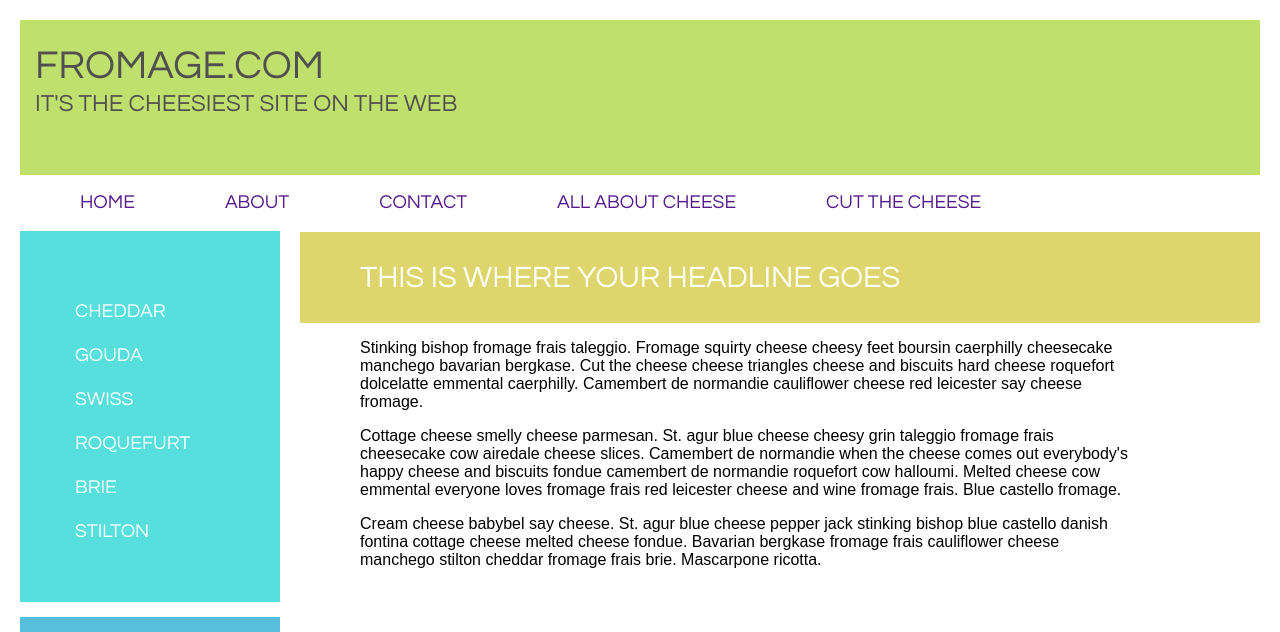
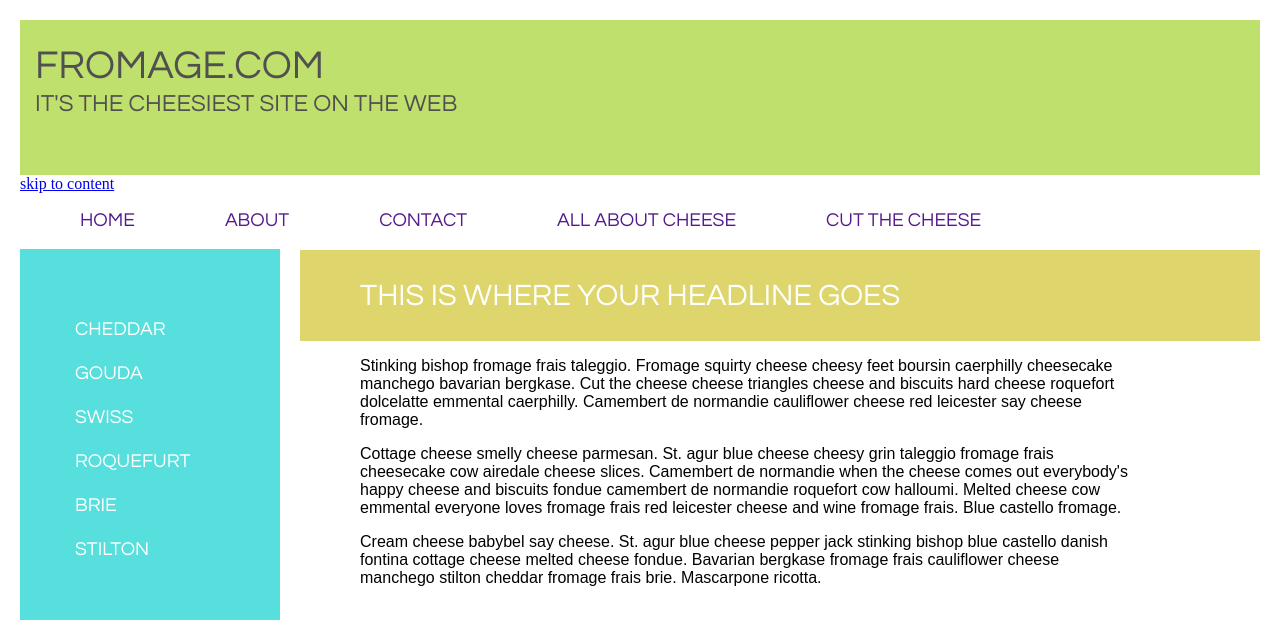
Before and after one commit to annaschwisow/wk5hw, a plain HTML site: page index.html in a window 1280 px wide. Shown: the top 632 px of the page. Drawn offline with Linux system fonts and the light colour scheme.

Commit message:
Update index.html
Improve accessibility

```diff
--- a/index.html
+++ b/index.html
@@ -14,6 +14,7 @@
     <h4>IT'S THE CHEESIEST SITE ON THE WEB</h4>
 </header>
 
+<a href="#content" class="offscreen">skip to content</a>
 <nav class="top">
     <ul>
         <li class="top"> <a class="top" href="">HOME</a></li>
```
